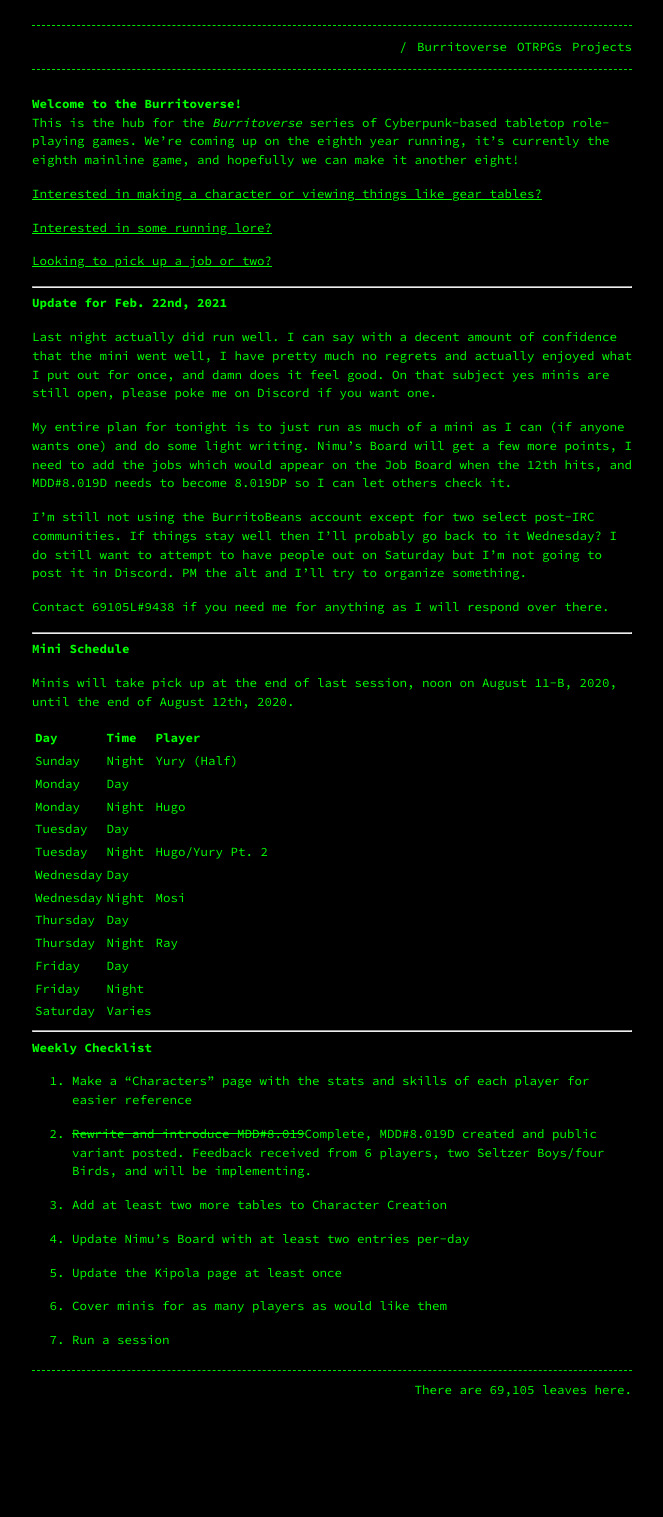
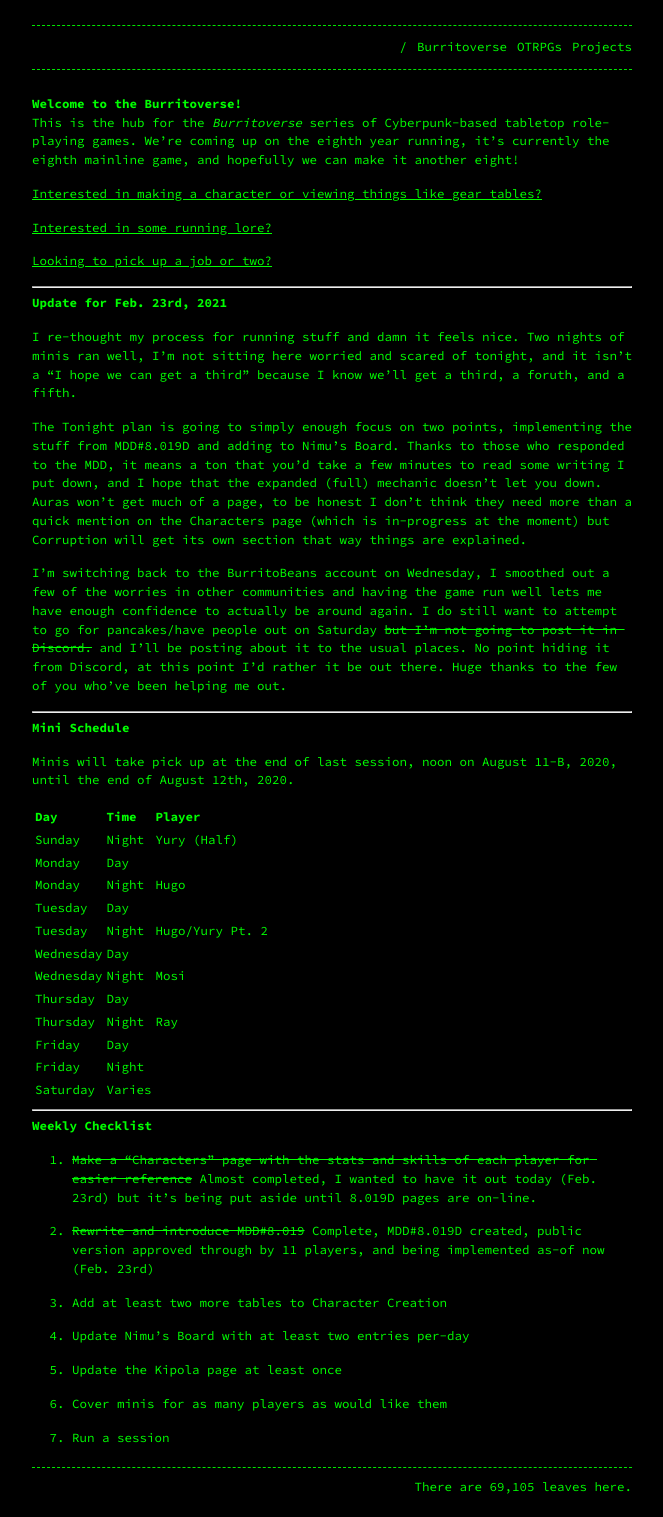
Before and after one commit to Terwilliger69105/69105.github.io, a Jekyll site: the page built from burritoverse.md, in a window 1280 px wide. Shown: the whole page, without its empty margins (308-971 px from the left). Built offline with Jekyll 4.4.1, drawn with Linux system fonts in a browser that asks for light colours; our own code applies the rules of GitHub Pages for plain Markdown files; before the commit the page ends 1420 px from its top, so only the background shows below that.

Commit message:
Update burritoverse.md

```diff
--- a/burritoverse.md
+++ b/burritoverse.md
@@ -15,15 +15,13 @@ This is the hub for the *Burritoverse* series of Cyberpunk-based tabletop role-p
 
 ---
 
-**Update for Feb. 22nd, 2021**
+**Update for Feb. 23rd, 2021**
 
-Last night actually did run well. I can say with a decent amount of confidence that the mini went well, I have pretty much no regrets and actually enjoyed what I put out for once, and damn does it feel good. On that subject yes minis are still open, please poke me on Discord if you want one.
+I re-thought my process for running stuff and damn it feels nice. Two nights of minis ran well, I'm not sitting here worried and scared of tonight, and it isn't a "I hope we can get a third" because I know we'll get a third, a foruth, and a fifth.
 
-My entire plan for tonight is to just run as much of a mini as I can (if anyone wants one) and do some light writing. Nimu's Board will get a few more points, I need to add the jobs which would appear on the Job Board when the 12th hits, and MDD#8.019D needs to become 8.019DP so I can let others check it.
+The Tonight plan is going to simply enough focus on two points, implementing the stuff from MDD#8.019D and adding to Nimu's Board. Thanks to those who responded to the MDD, it means a ton that you'd take a few minutes to read some writing I put down, and I hope that the expanded (full) mechanic doesn't let you down. Auras won't get much of a page, to be honest I don't think they need more than a quick mention on the Characters page (which is in-progress at the moment) but Corruption will get its own section that way things are explained.
 
-I'm still not using the BurritoBeans account except for two select post-IRC communities. If things stay well then I'll probably go back to it Wednesday? I do still want to attempt to have people out on Saturday but I'm not going to post it in Discord. PM the alt and I'll try to organize something.
-
-Contact 69105L#9438 if you need me for anything as I will respond over there.
+I'm switching back to the BurritoBeans account on Wednesday, I smoothed out a few of the worries in other communities and having the game run well lets me have enough confidence to actually be around again. I do still want to attempt to go for pancakes/have people out on Saturday ~~but I'm not going to post it in Discord.~~ and I'll be posting about it to the usual places. No point hiding it from Discord, at this point I'd rather it be out there. Huge thanks to the few of you who've been helping me out.
 
 ---
 
@@ -50,9 +48,9 @@ Saturday  | Varies |
 
 **Weekly Checklist**
 
-1. Make a "Characters" page with the stats and skills of each player for easier reference
+1. ~~Make a "Characters" page with the stats and skills of each player for easier reference~~ Almost completed, I wanted to have it out today (Feb. 23rd) but it's being put aside until 8.019D pages are on-line.
 
-2. ~~Rewrite and introduce MDD#8.019~~Complete, MDD#8.019D created and public variant posted. Feedback received from 6 players, two Seltzer Boys/four Birds, and will be implementing.
+2. ~~Rewrite and introduce MDD#8.019~~ Complete, MDD#8.019D created, public version approved through by 11 players, and being implemented as-of now (Feb. 23rd)
 
 3. Add at least two more tables to Character Creation
 
```
